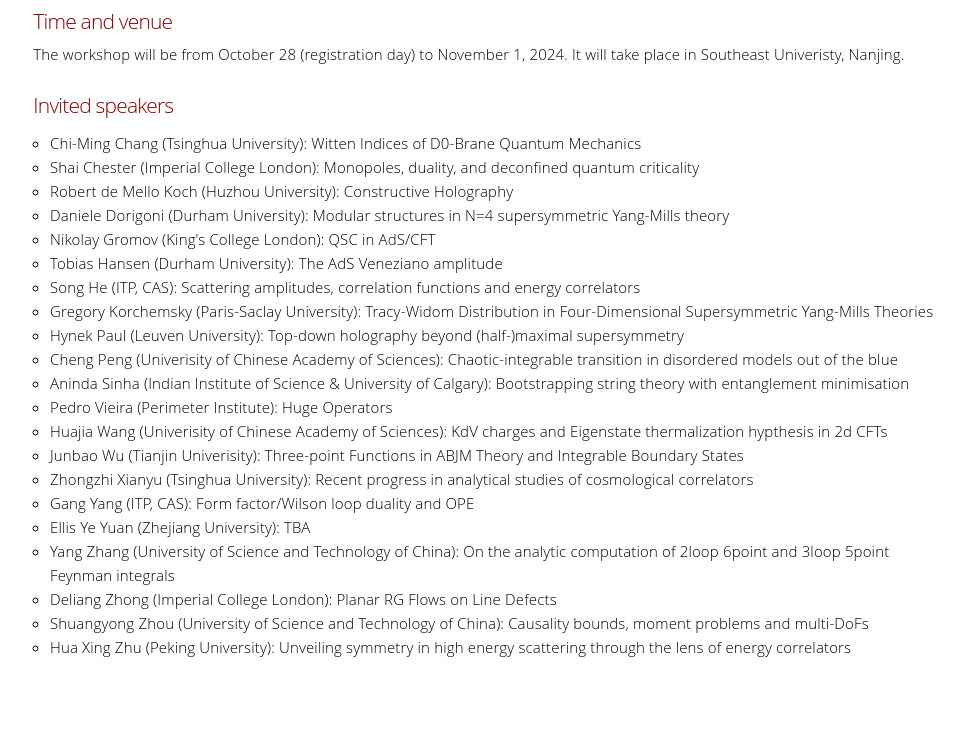
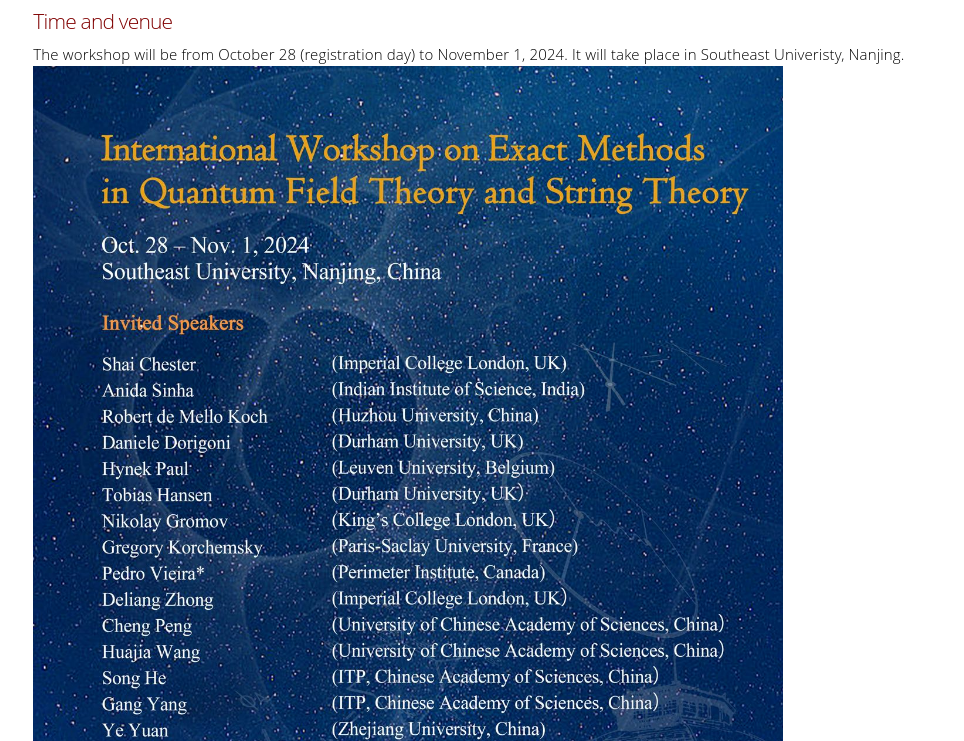
Before and after one commit to exactmethods/workshop, a plain HTML site: page index.html in a window 1280 px wide. Shown: the part 579-1320 px from the top of the page, without its empty margins (150-1114 px from the left). Drawn offline with Linux system fonts and the light colour scheme.

Commit message:
Update index.html

```diff
--- a/index.html
+++ b/index.html
@@ -73,6 +73,16 @@ This workshop is organized by Kavli Institute of Theoretical Sciences of Chinese
 
 	The workshop will be from October 28 (registration day) to November 1, 2024. It will take place in Southeast Univeristy, Nanjing.
 
+	<br>
+
+
+<img src="Nanjingworkshop2024.jpg"  width="750" >
+
+	</ul>
+</p>
+
+
+<br>
 
 <br>
 
```
